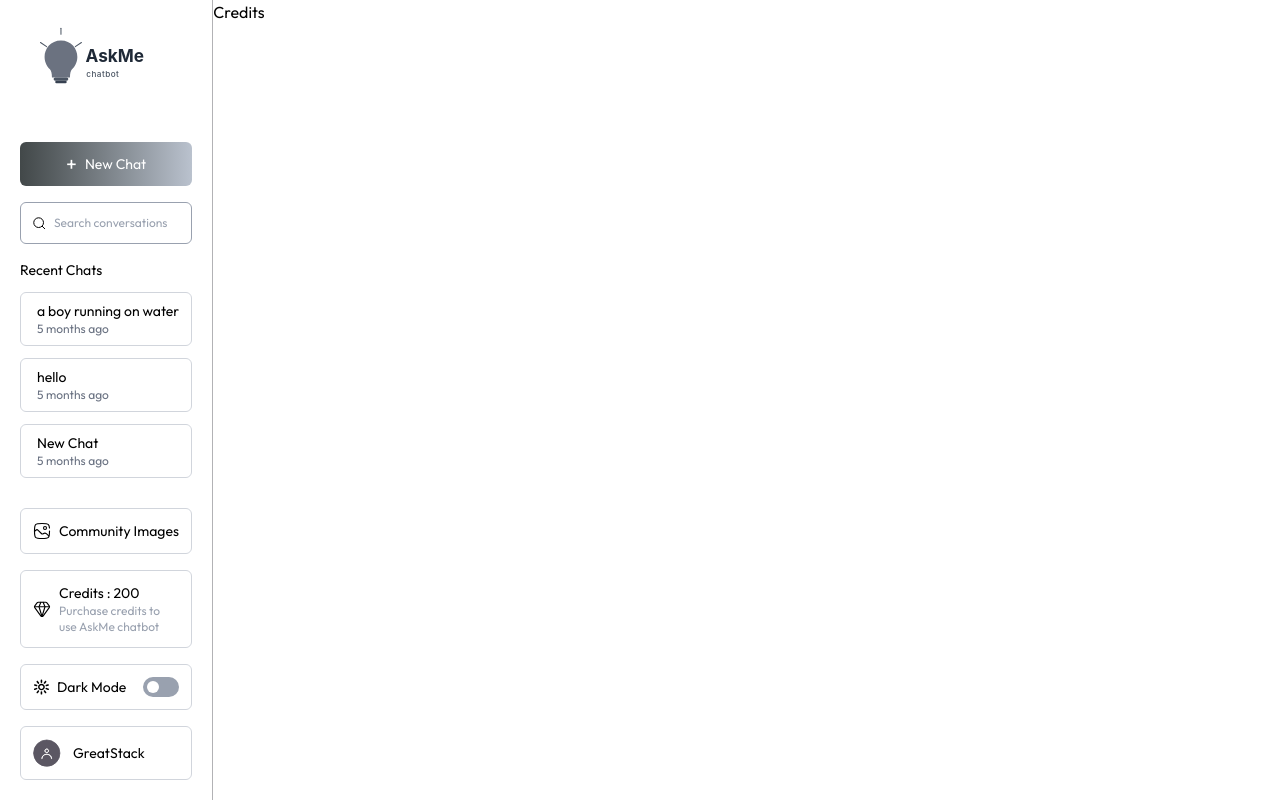
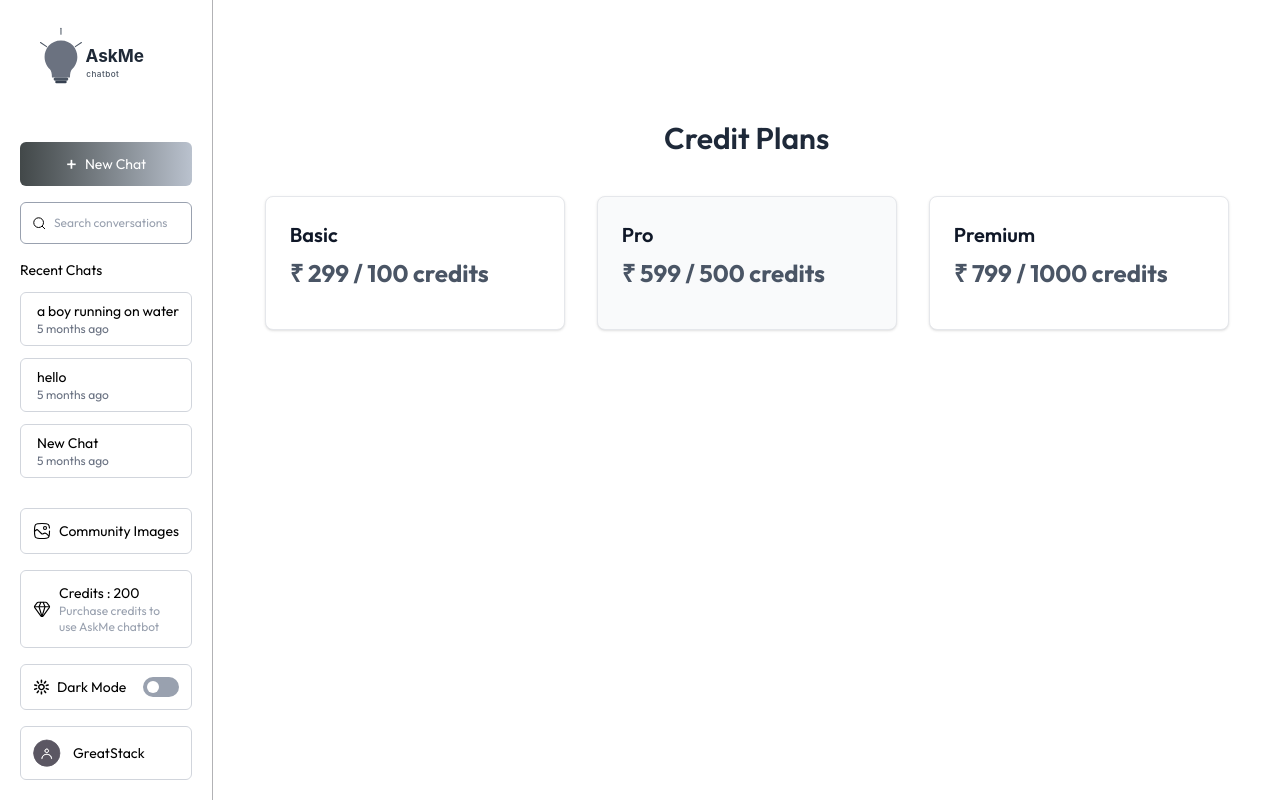
Before and after one commit to Harshikajain23/AskMe-Chatbot, a React (Vite) app in the folder client/: page /credits in a window 1280 px wide. Built offline with nearby package versions, Linux system fonts and the light colour scheme.

Commit message:
Day 3 completed

```diff
--- a/client/src/assets/assets.js
+++ b/client/src/assets/assets.js
@@ -58,21 +58,21 @@
     {
         _id: "basic",
         name: "Basic",
-        price: 10,
+        price: 299,
         credits: 100,
         features: ['100 text generations', '50 image generations', 'Standard support', 'Access to basic models']
     },
     {
         _id: "pro",
         name: "Pro",
-        price: 20,
+        price: 599,
         credits: 500,
         features: ['500 text generations', '200 image generations', 'Priority support', 'Access to pro models', 'Faster response time']
     },
     {
         _id: "premium",
         name: "Premium",
-        price: 30,
+        price: 799,
         credits: 1000,
         features: ['1000 text generations', '500 image generations', '24/7 VIP support', 'Access to premium models', 'Dedicated account manager']
     }
--- a/client/src/pages/Credits.jsx
+++ b/client/src/pages/Credits.jsx
@@ -1,8 +1,40 @@
-import React from 'react'
+import React, { useEffect, useState } from 'react'
+import { dummyPlans } from '../assets/assets'
+import { Loading } from './Loading'
 
 const Credits = () => {
+
+  const [plans, setPlans] = useState([])
+  const [loading, setLoading] = useState(true)
+
+  const fetchPlans = async()=> {
+    setPlans(dummyPlans)
+    setLoading(false)
+  }
+
+  useEffect(()=> {
+    fetchPlans()
+  }, [])
+
+  if(loading) return <Loading/>
+
   return (
-    <div>Credits</div>
+    <div className='max-w-7xl h-screen overflow-y-scroll mx-auto px-4 sm:px-6'>
+    <h2 className='text-3xl font-semibold text-center mb-10 xl:mt-30 text-gray-800 dark:text-white'> Credit Plans</h2>
+
+    <div className='flex flex-wrap justify-center gap-8'>
+      {plans.map((plan)=> (
+        <div key={plan._id} className={`border border-gray-200 dark:border-gray-700 rounded-lg shadow hover:shadow-lg transition-shadow p-6 min-w-[300px] flex flex-col ${plan._id === 'pro' ? "bg-gray-50 dark:bg-gray-900" : "bg-white dark:bg-transparent"}`}>
+          <div className='flex-1'>
+          <h3 className='text-xl font-semibold text-gray-900 dark:text-white mb-2'>{plan.name} </h3>
+          <p className='text-2xl font-bold text-gray-600 dark:text-gray-300 mb-4'>₹ {plan.price}
+            <span> {' '}/ {plan.credits} credits </span>
+          </p>
+            </div>
+        </div>
+      ))}
+    </div>
+    </div>
   )
 }
 
```
